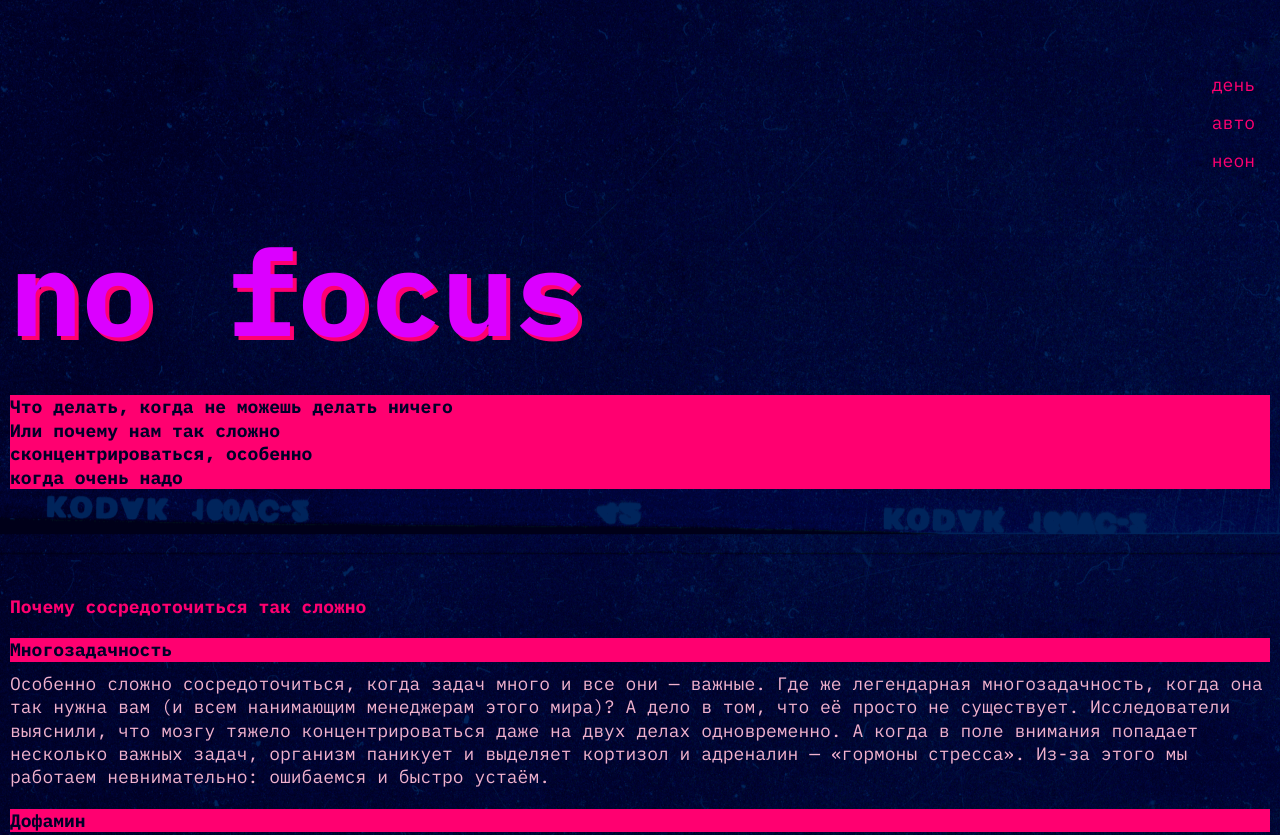
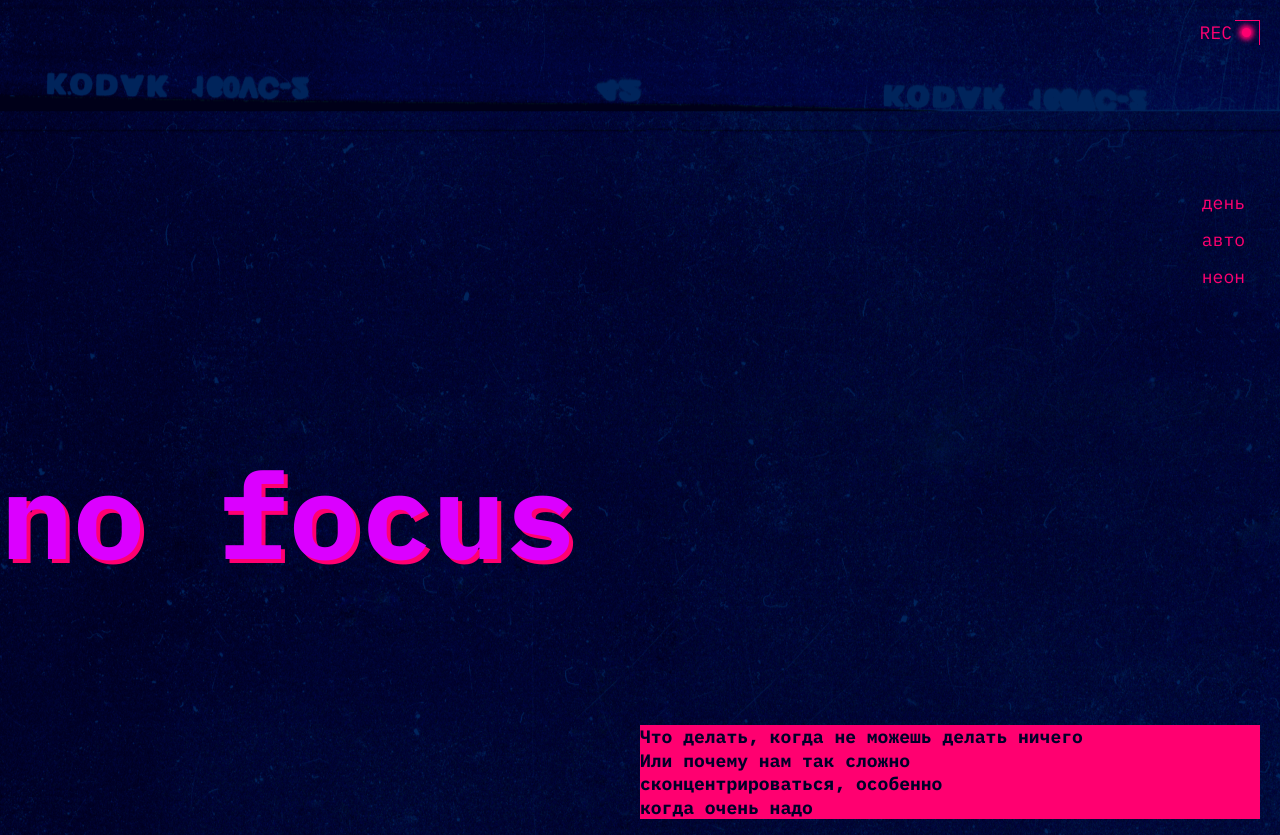
Before and after one commit to lolres/slozhno-sosredotochitsya, a website: page index.html in a window 1280 px wide. Shown: the top 835 px of the page. Drawn offline with Linux system fonts and the light colour scheme.

Commit message:
768 header ready

```diff
--- a/index.html
+++ b/index.html
@@ -18,6 +18,9 @@
   </head>
   <body class="page">
     <header class="header decorated-zone section__content">
+      <p class="header__decor">
+         Rec
+      </p>
       <nav class="header__theme-menu">
         <ul class="header__theme-menu-list">
           <li class="header__theme-menu-item">
@@ -192,25 +195,27 @@
         <h2 class="section__subtitle title-decor">А можно в картинках?</h2>
         <div class="grid__cells__images">
           <div class="grid__cells__images-item">
-            <img class="img_cell" src="./images/sunset.png" alt="Закат на фоне гор">
+            <img class="img__cell" src="./images/sunset.png" alt="Закат на фоне гор">
           </div>
           <div class="grid__cells__images-item">
-            <img class="img_cell" src="./images/ice-cream.png" alt="Мороженное в тарелке">
+            <img class="img__cell" src="./images/ice-cream.png" alt="Мороженное в тарелке">
           </div>
           <div class="grid__cells__images-item">
-            <img class="img_cell" src="./images/tape.png" alt="Касета от магнитофона">
+            <img class="img__cell" src="./images/tape.png" alt="Касета от магнитофона">
           </div>
           <div class="grid__cells__images-item">
-            <img class="img_cell" src="./images/books.png" alt="Стопка книжек">
+            <img class="img__cell" src="./images/books.png" alt="Стопка книжек">
           </div>
           <div class="grid__cells__images-item">
-            <img class="img_cell" src="./images/street.png" alt="Дома вдоль улицы">
+            <img class="img__cell" src="./images/street.png" alt="Дома вдоль улицы">
           </div>
         </div>
       </section>
     </main>
     <footer class="footer section__content">
-
+      <h2 class="footer__title">
+        Focus
+      </h2>
     </footer>
     <script src="./scripts/script.js"></script>
   </body>
--- a/styles/style.css
+++ b/styles/style.css
@@ -3,22 +3,73 @@
 .header {
   display: grid;
   grid-template-rows: repeat(3, auto);
+  position: relative;
+  padding-block-start: 10px;
+  padding-block-end: 10px;
+}
+
+.header::before {
+  content: '';
+  width: 25px;
+  height: 25px;
+  border-inline-start: 1px solid var(--accent-color);
+  border-block-end: 1px solid var(--accent-color);
+  position: absolute;
+  left: 0;
+  bottom: 10px;
+}
+
+.header::after {
+  content: '';
+  width: 25px;
+  height: 25px;
+  border-inline-end: 1px solid var(--accent-color);
+  border-block-start: 1px solid var(--accent-color);
+  position: absolute;
+  right: 0;
+  top: 10px;
 }
 
 .section__content {
   margin: 0 10px;
 }
 
+.header__decor {
+  position: relative;
+  justify-self: end;
+  margin-inline-end: 28px;
+  color: #FF0070;
+  text-transform: uppercase;
+  text-align: center;
+  font-family: var(--main-font);
+  font-size: 18px;
+  font-weight: 400;
+  line-height: 25px; /* 138.889% */
+}
+
+.header__decor::after {
+  content: '';
+  position: absolute;
+  top: 8px;
+  right: -19px;
+  width: 9px;
+  height: 9px;
+  border-radius: 50%;
+  background-color: var(--accent-color, #FF0070);
+  box-shadow: 0 0 5px 3px var(--accent-color, #FF0070);
+}
+
+
 .header__theme-menu {
   justify-self: end;
   margin-inline-end: 7px;
-  margin-block-start: 70px;
+  margin-block-start: 37px;
 }
 
 .header__theme-menu-list {
   display: flex;
   flex-direction: column;
-  gap: 9px;
+  gap: 8px;
 }
 
 .header__theme-menu-button {
@@ -37,7 +88,7 @@
   text-transform: lowercase;
   line-height: 82.5%;
   text-align: left;
-  margin-block-start: 67px;
+  margin-block-start: 66px;
   margin-block-end: 55px;
 }
 
@@ -56,7 +107,7 @@
   font-style: normal;
   font-weight: 700;
   line-height: 23.4px; /* 130% */
-  margin-block-end: 66px;
+  margin-block-end: 56px;
 }
 
 .page {
@@ -124,8 +175,97 @@
   row-gap: 10px;
 }
 
-.img_cell {
+.img__cell {
   object-fit: cover;
   width: 100%;
   height: 100%;
 }
+
+.angle {
+  border-inline-end: 1px solid var(--accent-color);
+  border-block-start: 1px solid var(--accent-color);
+
+}
+
+.footer {
+  padding: 286px 0;
+  position: relative;
+}
+
+.footer::before {
+  content: '';
+  width: 25px;
+  height: 25px;
+  border-inline-start: 1px solid var(--accent-color);
+  border-block-end: 1px solid var(--accent-color);
+  position: absolute;
+  left: 0;
+  bottom: 10px;
+}
+
+.footer::after {
+  content: '';
+  width: 25px;
+  height: 25px;
+  border-inline-end: 1px solid var(--accent-color);
+  border-block-start: 1px solid var(--accent-color);
+  position: absolute;
+  right: 0;
+  top: 10px;
+}
+
+.footer__title {
+  color: var(--header-title);
+  text-shadow: 2px 2px var(--accent-color);
+  font-family: var(--main-font, 'sans-serif');
+  font-size: 116px;
+  font-weight: 700;
+  line-height: 82.5%; /* 95.7px */
+  text-transform: lowercase;
+  text-align: center;
+}
+
+@media screen and (width >= 768px) {
+
+  .header {
+    padding-block-start: 20px;
+    padding-block-end: 20px;
+    grid-template-columns: 1fr 1fr;
+  }
+
+  .header::before {
+
+  }
+
+  .header::after {
+    top: 20px;
+  }
+
+  .header__decor {
+    grid-column: 1/3;
+  }
+
+  .section__content {
+    margin: 0 20px;
+  }
+
+  .header__theme-menu {
+    margin-block-start: 143px;
+    grid-column: 1/3;
+  }
+
+  .cover__title {
+    margin-block-start: 174px;
+    margin-block-end: 162px;
+    margin-inline-start: -19px;
+    grid-column: 1/3;
+
+  }
+
+  .pink_color {
+    margin-block-end: 153px;
+    grid-template-columns: 1fr 1fr;
+    grid-column: 2/3;
+
+  }
+}
```
